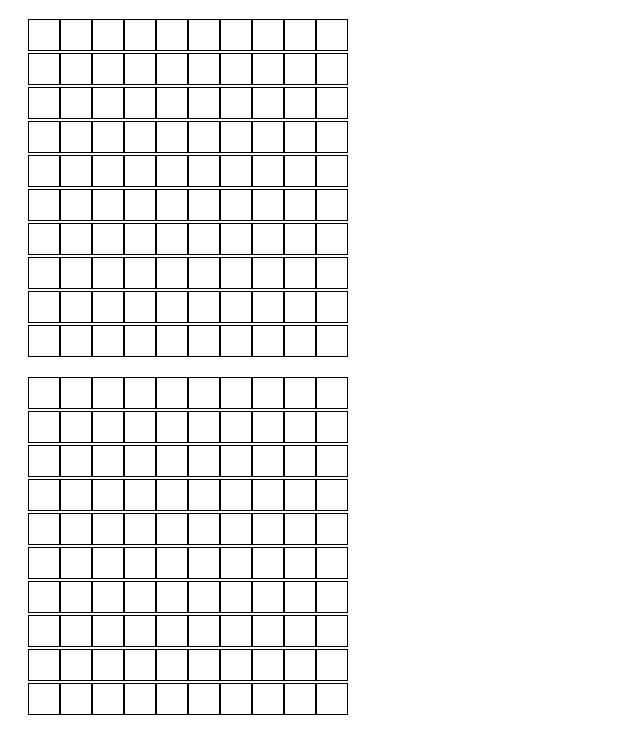
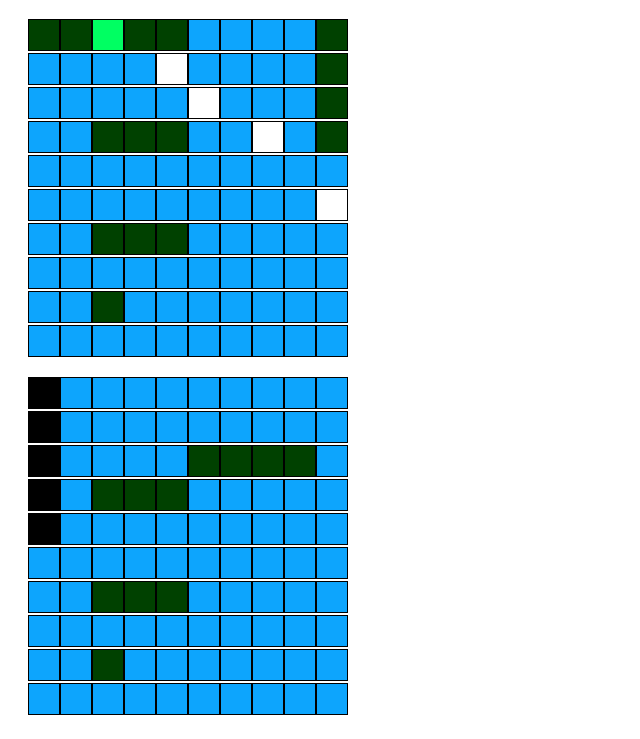
Before and after one commit to beMimg/battleship, a website built with webpack: page src/index.html in a window 1280 px wide. Shown: the part 61-800 px from the top of the page, without its empty margins (0-640 px from the left). Built offline with nearby package versions, Linux system fonts and the light colour scheme.

Commit message:
displayGrid updated, className changes each condition

```diff
--- a/src/game.js
+++ b/src/game.js
@@ -1,5 +1,6 @@
 /* eslint-disable */
 
+const displayGrid = require('./grid');
 const createGrid = require('./grid');
 const Player = require('./player');
 
@@ -8,16 +9,40 @@ const computerContainer = document.querySelector('.computer-container');
 
 const initializeGame = () => {
   // clicking the start game button, both grids will apear in the future
-  createGrid(playerContainer);
-  createGrid(computerContainer);
+
   // clicking the start game button, both grids will apear in the future
 
-  const player = Player('WILL GET NAME AFTER');
-  console.log(player.playerOne.game);
-  player.playerOne.game.placeShip([1, 8], 2, 'x');
-  player.playerOne.game.placeShip([9, 0], 2, 'y');
-  // player.playerOne.game.placeShip([0, 2], 1, 'x');
-  // data-x + data-y makes coords
+  const players = Player('WILL GET NAME AFTER');
+  console.log(players);
+
+  // This will be choice of the players in future
+  players.playerOne.game.placeShip([0, 0], 5, 'x');
+  players.playerOne.game.placeShip([0, 9], 4, 'y');
+  players.playerOne.game.placeShip([3, 2], 3, 'x');
+  players.playerOne.game.placeShip([6, 2], 3, 'x');
+  players.playerOne.game.placeShip([8, 2], 1, 'x');
+
+  // This will be random
+  players.computer.game.placeShip([0, 0], 5, 'y');
+  players.computer.game.placeShip([2, 5], 4, 'x');
+  players.computer.game.placeShip([3, 2], 3, 'x');
+  players.computer.game.placeShip([6, 2], 3, 'x');
+  players.computer.game.placeShip([8, 2], 1, 'x');
+
+  players.playerOneAttacks([0, 0]);
+  players.playerOneAttacks([1, 0]);
+  players.playerOneAttacks([2, 0]);
+  players.playerOneAttacks([3, 0]);
+  players.playerOneAttacks([4, 0]);
+
+  displayGrid(playerContainer, players.playerOne);
+  displayGrid(computerContainer, players.computer);
 };
 
 module.exports = initializeGame;
+playerContainer.addEventListener('click', (e) => {
+  const x = e.target.dataset.x;
+  const y = e.target.dataset.y;
+  const coords = [x, y];
+  return coords;
+});
--- a/src/grid.js
+++ b/src/grid.js
@@ -1,13 +1,50 @@
-const createGrid = (container) => {
-  for (let i = 0; i < 10; i += 1) {
-    for (let j = 0; j < 10; j += 1) {
-      const gridItem = document.createElement('div');
-      gridItem.classList = 'gridItem';
-      gridItem.dataset.x = i;
-      gridItem.dataset.y = j;
-      container.appendChild(gridItem);
+const displayGrid = (container, whichPlayer) => {
+  for (let i = 0; i < 100; i += 1) {
+    const gridItem = document.createElement('div');
+    gridItem.classList = 'gridItem';
+    gridItem.dataset.i = i;
+    container.appendChild(gridItem);
+
+    // Its empty and not hit
+    if (
+      whichPlayer.game.iStatus[i].isAttacked === null &&
+      whichPlayer.game.iStatus[i].ship === null
+    ) {
+      gridItem.classList = 'gridItem empty';
+    }
+
+    // Its not empty and not hit
+    if (
+      whichPlayer.game.iStatus[i].isAttacked === null &&
+      whichPlayer.game.iStatus[i].ship !== null
+    ) {
+      gridItem.classList = 'gridItem ship';
+    }
+
+    // Its not empty and hit
+    if (
+      whichPlayer.game.iStatus[i].isAttacked !== null &&
+      whichPlayer.game.iStatus[i].ship !== null
+    ) {
+      gridItem.classList = 'gridItem shipHitted';
+    }
+
+    // Its empty and hit
+    if (
+      whichPlayer.game.iStatus[i].isAttacked !== null &&
+      whichPlayer.game.iStatus[i].ship === null
+    ) {
+      gridItem.classList = 'gridItem missedShot';
+    }
+
+    // Its suck
+    if (
+      whichPlayer.game.iStatus[i].ship !== null &&
+      whichPlayer.game.iStatus[i].ship.isItSunk === true
+    ) {
+      gridItem.classList = 'gridItem isSunked';
     }
   }
 };
 
-module.exports = createGrid;
+module.exports = displayGrid;
--- a/src/player.js
+++ b/src/player.js
@@ -7,7 +7,7 @@ const Player = (player) => {
     turn: true,
   };
 
-  const playerTwo = {
+  const computer = {
     username: 'Anonymous',
     game: Gameboard(),
   };
@@ -26,7 +26,7 @@ const Player = (player) => {
 
   const playerOneAttacks = (coords) => {
     if (playerOne.turn === true) {
-      playerTwo.game.recieveAttack(coords);
+      computer.game.recieveAttack(coords);
       playerOne.turn = false;
       computerAttacks();
     } else if (playerOne.turn === false) {
@@ -34,7 +34,7 @@ const Player = (player) => {
     }
   };
 
-  return { playerOne, playerTwo, playerOneAttacks, computerAttacks };
+  return { playerOne, computer, playerOneAttacks, computerAttacks };
 };
 
 module.exports = Player;
--- a/src/style.css
+++ b/src/style.css
@@ -15,3 +15,23 @@
   font-weight: bold;
   cursor: pointer;
 }
+
+.empty {
+  background-color: rgb(13, 165, 253);
+}
+
+.ship {
+  background-color: rgb(0, 65, 0);
+}
+
+.shipHitted {
+  background-color: rgb(0, 255, 98);
+}
+
+.shotMissed {
+  background-color: red;
+}
+
+.isSunked {
+  background-color: black;
+}
```
